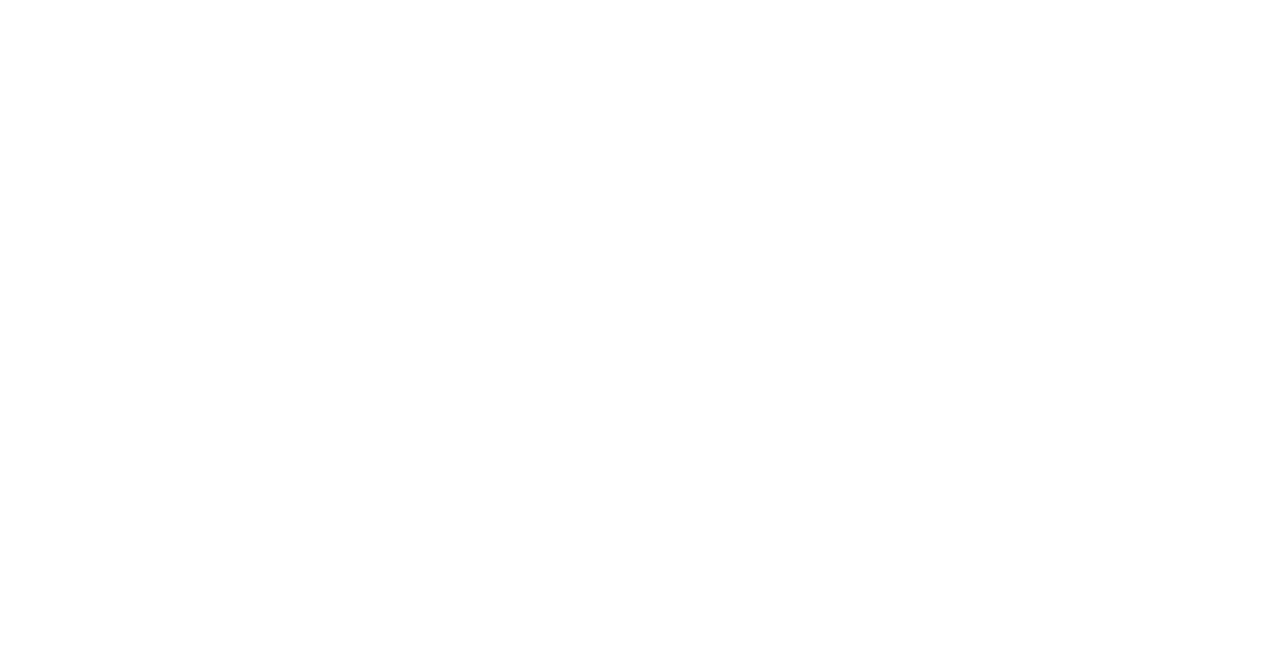
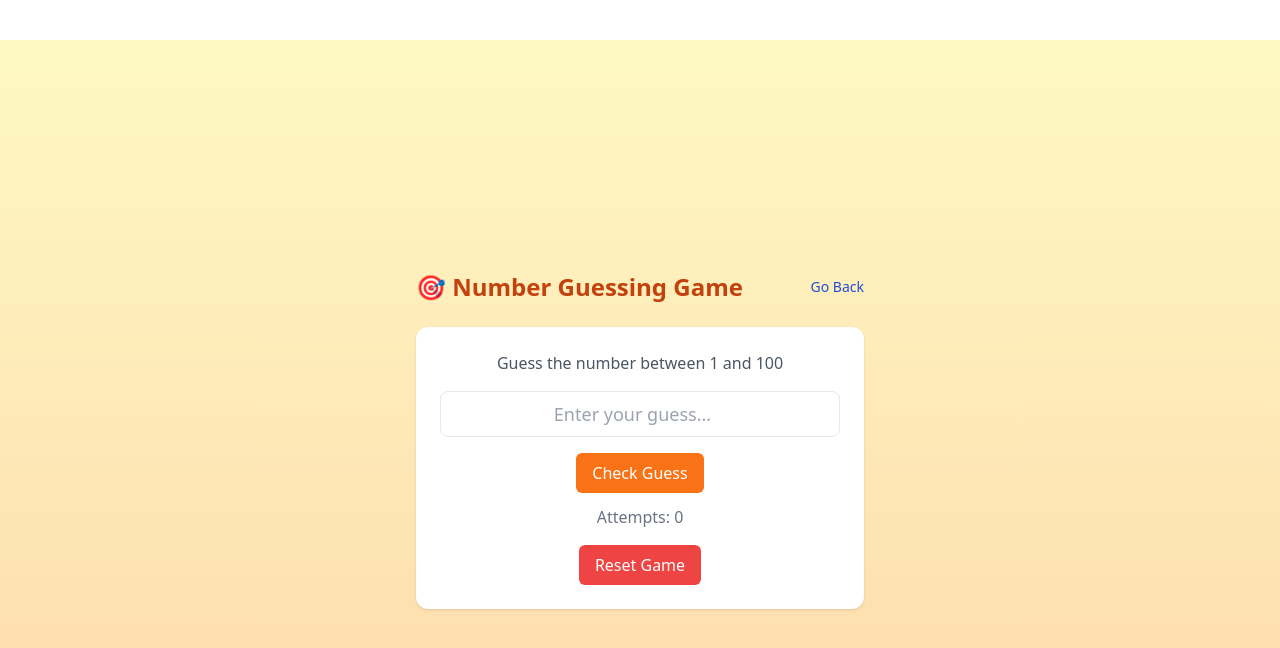
Before and after one commit to KashishAgrahari23/GameHub, a React (Vite) app: page /number-guess in a window 1280 px wide. Before the commit this address had no page. Shown: the top 648 px of the page. Built offline with nearby package versions, Linux system fonts and the light colour scheme.

Commit message:
number guess  done

```diff
--- a/src/App.jsx
+++ b/src/App.jsx
@@ -4,6 +4,7 @@
 import TicTacToe from './pages/TicTacToe'
 import RockPaperScissor from './pages/RockPaperScissor'
 import MemoryGame from './pages/MemoryGame'
+import NumberGuess from './pages/NumberGuess'
 
 const App = () => {
   return (
@@ -14,6 +15,7 @@
           <Route path='/tic-tac-toe' element={<TicTacToe/>} />
           <Route path='/rock-paper-scissor' element={<RockPaperScissor/>} />
           <Route path='/memory-game' element={<MemoryGame/>} />
+          <Route path='/number-guess' element={<NumberGuess/>} />
         </Routes>
       </Router>
     </div>
--- a/src/pages/Home.jsx
+++ b/src/pages/Home.jsx
@@ -28,6 +28,12 @@
         >
            Memory Game
         </Link>
+        <Link
+          to="/number-guess"
+          className="bg-white shadow-md rounded-xl px-8 py-6 text-lg font-semibold text-blue-600 hover:bg-blue-600 hover:text-white transition-all duration-300"
+        >
+           Number Guess
+        </Link>
       </div>
     </div>
   )
--- a/src/pages/NumberGuess.jsx
+++ b/src/pages/NumberGuess.jsx
@@ -0,0 +1,96 @@
+import React, { useState, useEffect } from "react";
+import { Link } from "react-router-dom";
+
+const NumberGuess = () => {
+  const [target, setTarget] = useState(0);
+  const [guess, setGuess] = useState("");
+  const [message, setMessage] = useState("");
+  const [attempts, setAttempts] = useState(0);
+
+  useEffect(() => {
+    resetGame();
+  }, []);
+
+  const resetGame = () => {
+    setTarget(Math.floor(Math.random() * 100) + 1);
+    setGuess("");
+    setMessage("");
+    setAttempts(0);
+  };
+
+  const handleSubmit = (e) => {
+    e.preventDefault();
+    if (!guess) return;
+
+    const num = Number(guess);
+    setAttempts((prev) => prev + 1);
+
+    if (num === target) {
+      setMessage(` Correct! You guessed in ${attempts + 1} attempts!`);
+    } else if (num < target) {
+      setMessage("  Too low! Try again.");
+    } else {
+      setMessage(" Too high! Try again.");
+    }
+  };
+
+  return (
+    <div className="min-h-screen bg-gradient-to-br from-yellow-100 to-orange-200 flex items-center justify-center p-6">
+      <div className="max-w-md w-full text-center">
+        <header className="flex items-center justify-between mb-6">
+          <h2 className="text-2xl font-bold text-orange-700">🎯 Number Guessing Game</h2>
+          <Link to="/" className="text-sm text-blue-700 hover:underline">
+            Go Back
+          </Link>
+        </header>
+
+        <div className="bg-white p-6 rounded-xl shadow">
+          <p className="text-gray-600 mb-4">Guess the number between 1 and 100</p>
+
+          <form onSubmit={handleSubmit} className="space-y-4">
+            <input
+              type="number"
+              value={guess}
+              onChange={(e) => setGuess(e.target.value)}
+              className="w-full border rounded-lg p-2 text-center text-lg outline-none focus:ring-2 focus:ring-orange-400"
+              placeholder="Enter your guess..."
+              min="1"
+              max="100"
+            />
+            <button
+              type="submit"
+              className="bg-orange-500 text-white px-4 py-2 rounded-md hover:bg-orange-600 transition-all"
+            >
+              Check Guess
+            </button>
+          </form>
+
+          {message && (
+            <div
+              className={`mt-4 text-lg font-semibold ${
+                message.includes("Correct")
+                  ? "text-green-600"
+                  : message.includes("low")
+                  ? "text-blue-600"
+                  : "text-red-600"
+              }`}
+            >
+              {message}
+            </div>
+          )}
+
+          <p className="text-gray-500 mt-3">Attempts: {attempts}</p>
+
+          <button
+            onClick={resetGame}
+            className="bg-red-500 text-white px-4 py-2 rounded-md mt-4 hover:bg-red-600 transition-all"
+          >
+            Reset Game
+          </button>
+        </div>
+      </div>
+    </div>
+  );
+};
+
+export default NumberGuess;
```
